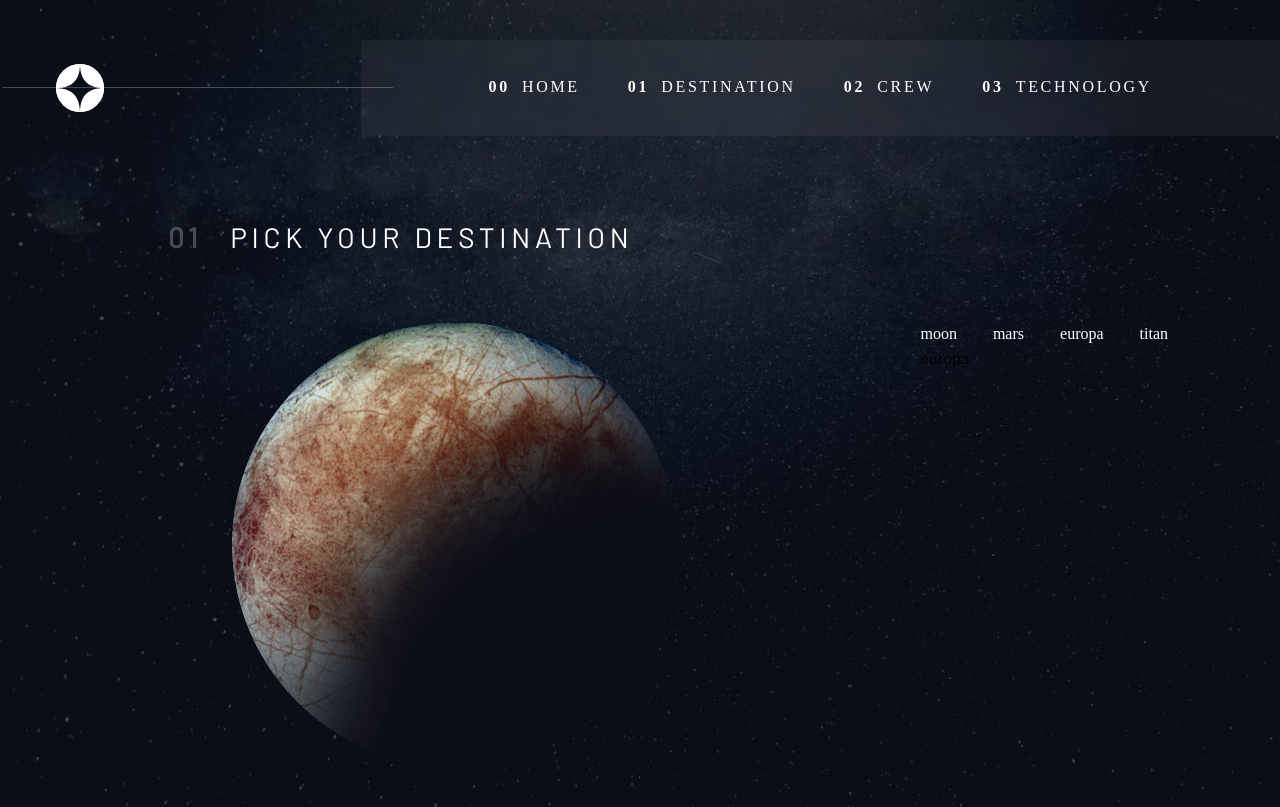
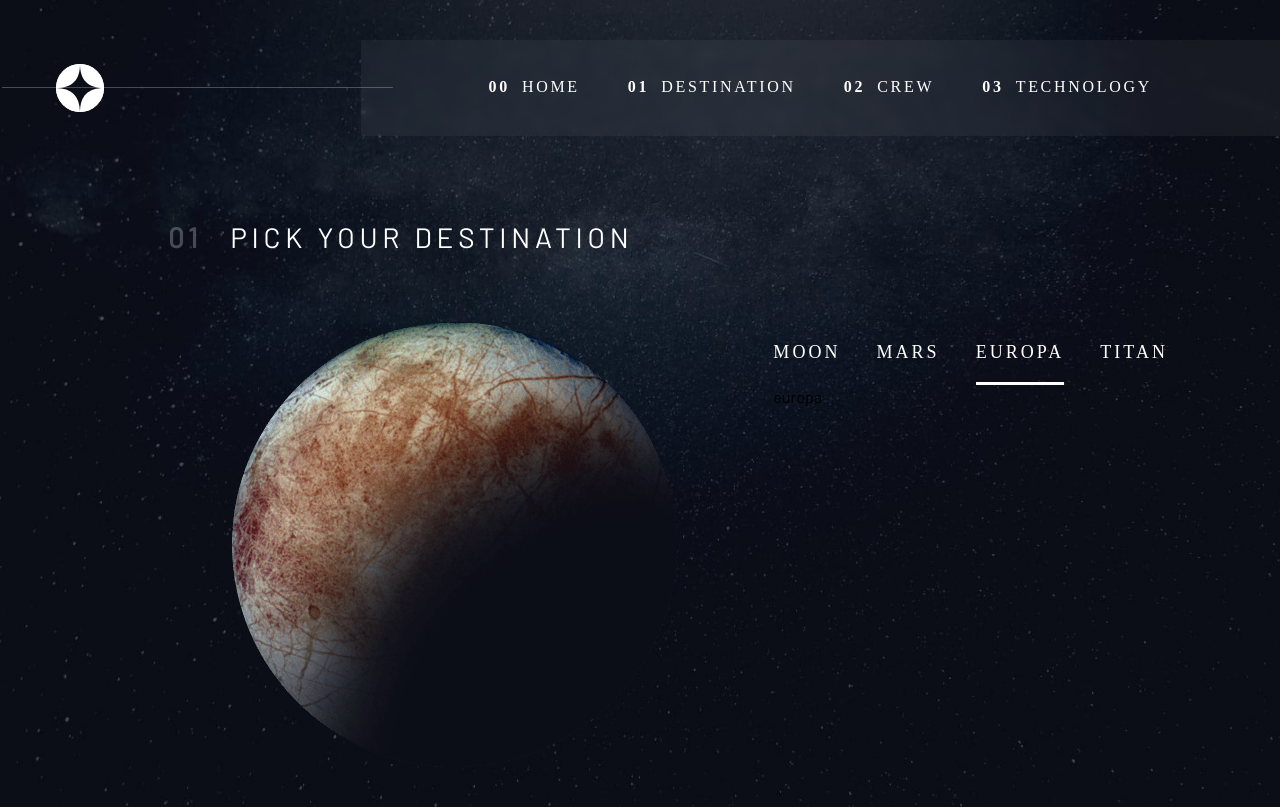
Before and after one commit to PCPbiscuit/Space-travel-ts, a Next.js app: page /destination/europa in a window 1280 px wide. Built offline with nearby package versions, Linux system fonts and the light colour scheme; a web font is replaced by a local one.

Commit message:
add states to destinations select; add links to select

```diff
--- a/src/pages/destination/[planet].tsx
+++ b/src/pages/destination/[planet].tsx
@@ -1,5 +1,8 @@
 import type { NextPage, GetStaticPaths, GetStaticProps } from 'next';
+import Link from 'next/link';
+import cx from 'classnames';
 import Image from 'next/image';
+
 import { http } from 'src/utils';
 import mars from 'public/mars.png';
 import moon from 'public/moon.png';
@@ -54,9 +57,21 @@ const Destination: NextPage<Props> = props => {
       <div className="flex items-center pl-16 justify-between">
         <Image alt="Celestial object" src={image || ''} />
         <div className="flex flex-col h-full">
-          <div className="flex space-x-9 text-white">
+          <div className="flex space-x-9 text-white text-lg uppercase">
             {celestialsPics.map(celestial => (
-              <span key={celestial.name}>{celestial.name}</span>
+              <Link href={`/destination/${celestial.name}`}>
+                <a
+                  key={celestial.name}
+                  className={cx(
+                    'py-4 hover:border-white/50 transition-colors duration-200 border-b-[3px] border-transparent tracking-widest cursor-pointer',
+                    props.celestial.name == celestial.name
+                      ? 'border-white'
+                      : 'border-transparent',
+                  )}
+                >
+                  {celestial.name}
+                </a>
+              </Link>
             ))}
           </div>
           <h2>{props.celestial.name}</h2>
```
